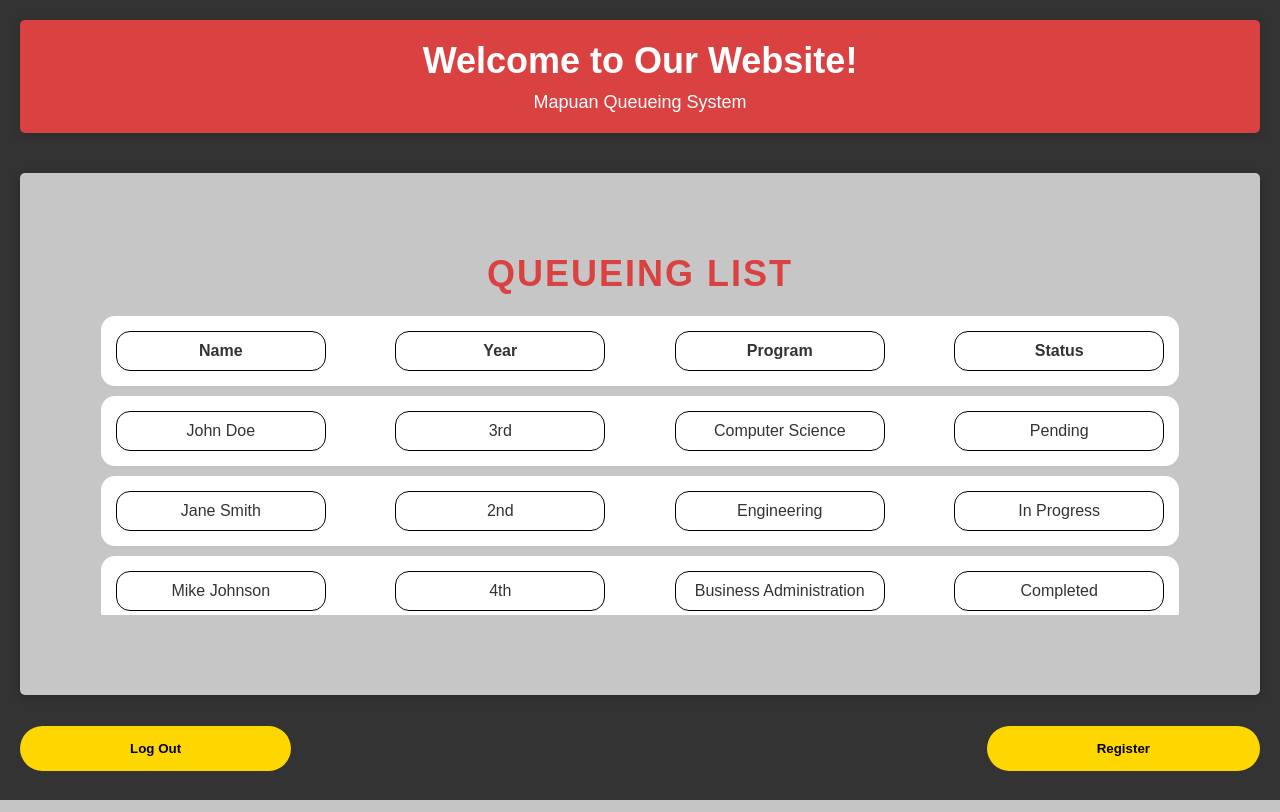
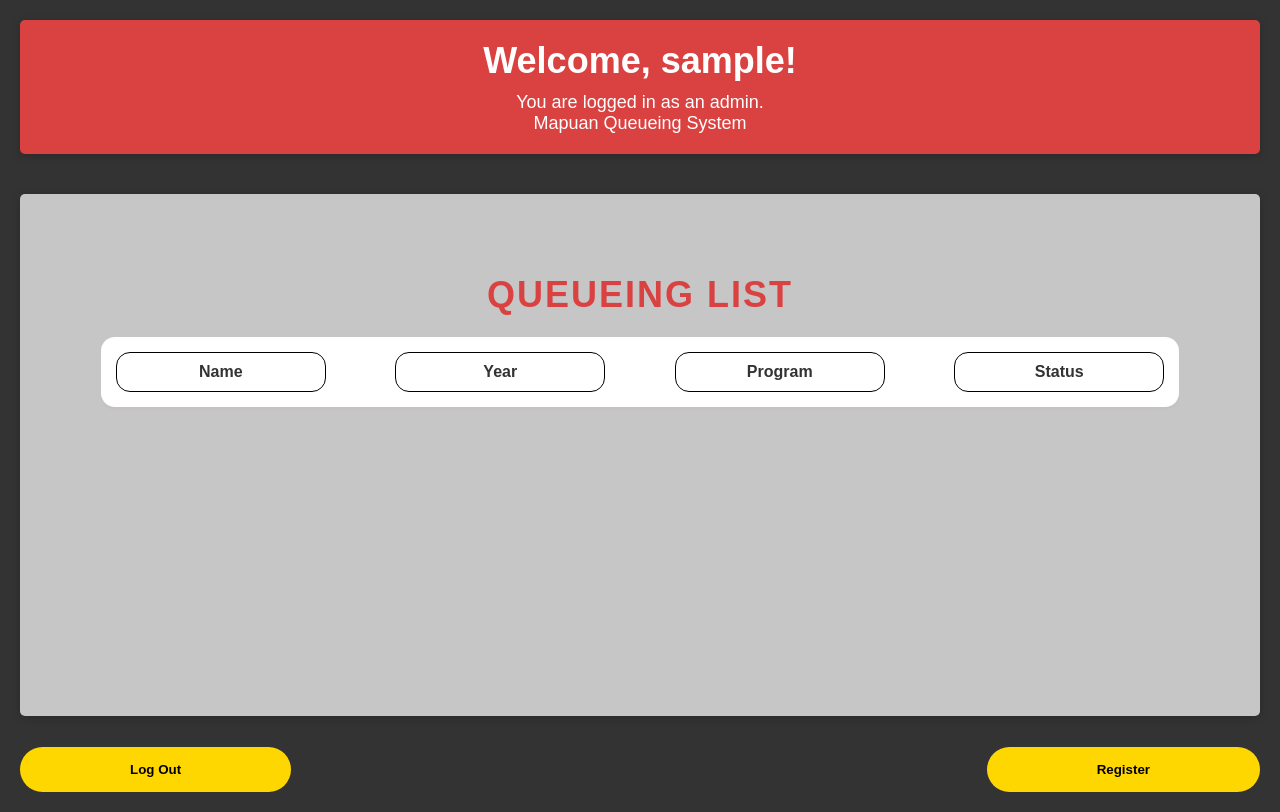
Before and after one commit to ghandylan/Mapuan-Academic-Advising, a Flask app: template templates/welcome.html in a window 1280 px wide. Run offline with Flask 3, Linux system fonts and the light colour scheme; the template is opened without the code that fills it: most values are stand-ins (such as "Sample title", 1, 10 or a date in 2020).

Commit message:
fixed greeting, read new FIXME for queue table

```diff
--- a/templates/welcome.html
+++ b/templates/welcome.html
@@ -13,10 +13,8 @@
                 window.location.href = logoutUrl;
             }
         }
-
     </script>
 </head>
-
 <body>
 
 {% with messages = get_flashed_messages(with_categories=true) %}
@@ -33,15 +31,12 @@
 {% endwith %}
 <div class="container">
     <header class="header">
-        {% if current_user.is_authenticated %}
-            {% if current_user.student_number %}
-                <h1>Welcome, {{ current_user.student_name }}!</h1>
-                {# FIXME: greeting for admin not showing #}
-            {% elif current_user.admin_number %}
-                <h1>Welcome, Admin!</h1>
-            {% endif %}
+        {% if current_user.student_number %}
+            <h1>Welcome, {{ username }}!</h1>
+            <p>You are logged in as a student.</p>
         {% else %}
-            <h1>Welcome to Our Website!</h1>
+            <h1>Welcome, {{ username }}!</h1>
+            <p>You are logged in as an admin.</p>
         {% endif %}
         <p>Mapuan Queueing System</p>
     </header>
@@ -56,60 +51,13 @@
                 <div class="column-header">Program</div>
                 <div class="column-header">Status</div>
             </div>
-            <div class="list-item">
-                <div class="column-value">John Doe</div>
-                <div class="column-value">3rd</div>
-                <div class="column-value">Computer Science</div>
-                <div class="column-value">Pending</div>
-            </div>
-            <div class="list-item">
-                <div class="column-value">Jane Smith</div>
-                <div class="column-value">2nd</div>
-                <div class="column-value">Engineering</div>
-                <div class="column-value">In Progress</div>
-            </div>
-            <div class="list-item">
-                <div class="column-value">Mike Johnson</div>
-                <div class="column-value">4th</div>
-                <div class="column-value">Business Administration</div>
-                <div class="column-value">Completed</div>
-            </div>
-            <div class="list-item">
-                <div class="column-value">Sarah Lee</div>
-                <div class="column-value">1st</div>
-                <div class="column-value">Psychology</div>
-                <div class="column-value">Pending</div>
-            </div>
-            <div class="list-item">
-                <div class="column-value">Tom Wilson</div>
-                <div class="column-value">2nd</div>
-                <div class="column-value">Marketing</div>
-                <div class="column-value">In Progress</div>
-            </div>
-            <div class="list-item">
-                <div class="column-value">Jane Smith</div>
-                <div class="column-value">2nd</div>
-                <div class="column-value">Engineering</div>
-                <div class="column-value">In Progress</div>
-            </div>
-            <div class="list-item">
-                <div class="column-value">Mike Johnson</div>
-                <div class="column-value">4th</div>
-                <div class="column-value">Business Administration</div>
-                <div class="column-value">Completed</div>
-            </div>
-            <div class="list-item">
-                <div class="column-value">Sarah Lee</div>
-                <div class="column-value">1st</div>
-                <div class="column-value">Psychology</div>
-                <div class="column-value">Pending</div>
-            </div>
-            <div class="list-item">
-                <div class="column-value">Tom Wilson</div>
-                <div class="column-value">2nd</div>
-                <div class="column-value">Marketing</div>
-                <div class="column-value">In Progress</div>
-            </div>
+{#            FIXME: SHOW QUEUE TABLE NOT WORKING #}
+{#            {% for row in queue %}#}
+{#                <div class="column-value">{{ queue.student_number }}</div>#}
+{#                <div class="column-value">{{ student.year }}</div>#}
+{#                <div class="column-value">{{ student.program }}</div>#}
+{#                <div class="column-value">{{ student.status }}</div>#}
+{#            {% endfor %}#}
         </div>
     </section>
 
```
